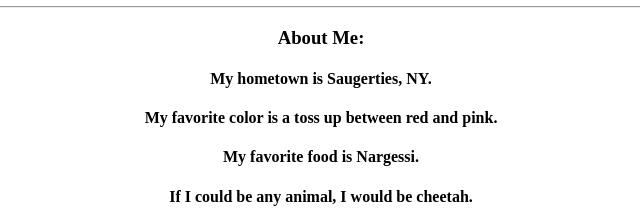
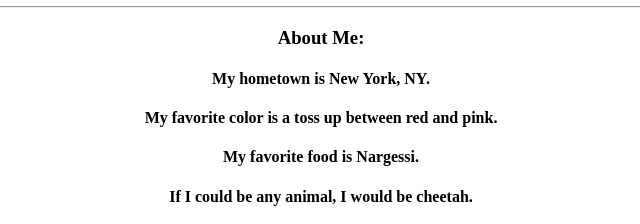
Before and after one commit to autumnrichter/my-first-repo, a plain HTML site: page index.html in a window 1280 px wide. Shown: the part 121-345 px from the top of the page, 319-959 px from the left. Drawn offline with Linux system fonts and the light colour scheme.

Commit message:
changed hometown to New York, New York

```diff
--- a/index.html
+++ b/index.html
@@ -11,7 +11,7 @@
 				<h2>Software Developer</h2>
 				<hr>
 				<h3>About Me:</h3>
-					<h4>My hometown is Saugerties, NY.</h4>
+					<h4>My hometown is New York, NY.</h4>
 					<h4>My favorite color is a toss up between red and pink.</h4>
 					<h4>My favorite food is Nargessi.</h4>
 					<h4>If I could be any animal, I would be cheetah.</h4>
```
